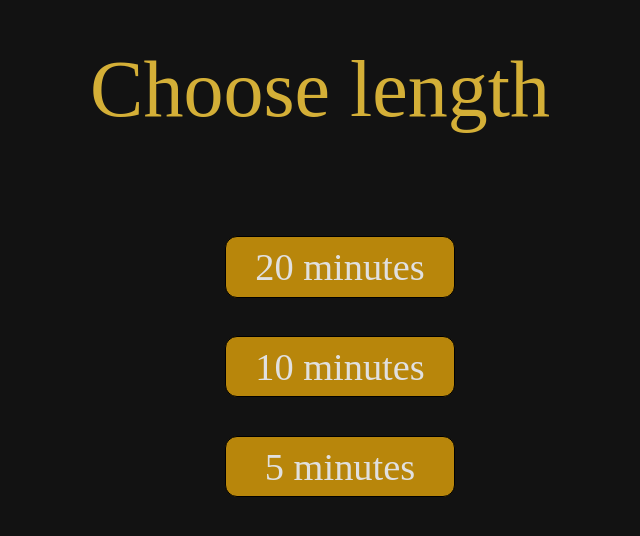
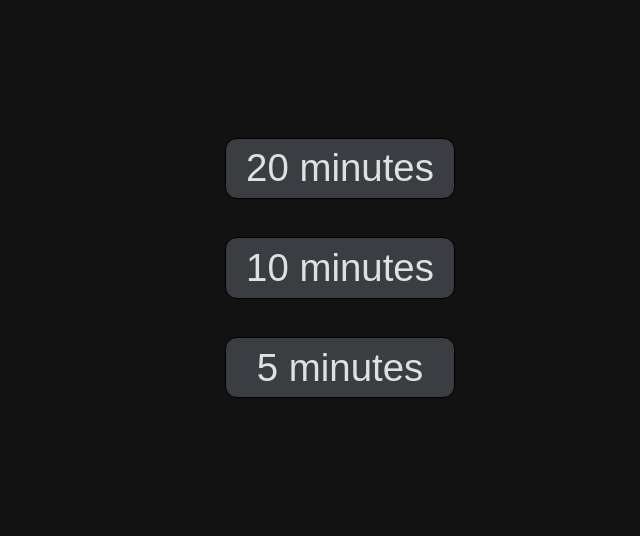
Before and after one commit to BenLayet/meditation-timer, a React (Vite) app in the folder packages/frontend/: page / in a window 1280 px wide. Shown: the part 132-668 px from the top of the page, without its empty margins (320-960 px from the left). Built offline with nearby package versions, Linux system fonts and the light colour scheme.

Commit message:
0: basic design

```diff
--- a/packages/frontend/src/ChooseDurationForm.jsx
+++ b/packages/frontend/src/ChooseDurationForm.jsx
@@ -14,7 +14,6 @@ export default function ChooseDurationForm() {
                     <a className="clickable" onClick={() => setTotalSeconds(null)}>← back</a>
                 </> :
                 <>
-                    <h1>Choose length</h1>
                     <ul className="mainAction">
                         {durations.map(duration => (
                             <li key={duration}>
--- a/packages/frontend/src/index.css
+++ b/packages/frontend/src/index.css
@@ -1,4 +1,3 @@
-@import url('https://fonts.googleapis.com/css2?family=Noto+Serif&display=swap');
 :root {
   --background-color: #121212;
   --text-color: #e0e0e0;
@@ -7,14 +6,14 @@
   --border-color: #000;
   --hover-color: #b8860b;
   --focus-color: #d4af37;
-  --button-background: #b8860b;
-  --button-hover-background: #333;
+  --button-background: #3a3d41;
+  --button-hover-background: #505357;
 }
 
 body {
-  font-family: 'Noto', cursive;
   background-color: var(--background-color);
   color: var(--text-color);
+  font-family: 'Inter', system-ui, Avenir, Helvetica, Arial, sans-serif;
   margin: 0;
   display: flex;
   justify-content: center;
@@ -36,7 +35,6 @@ h1 {
 }
 
 button {
-  font-family: 'Pacifico', cursive;
   background-color: var(--button-background);
   color: var(--text-color);
   border: 1px solid var(--border-color);
```
